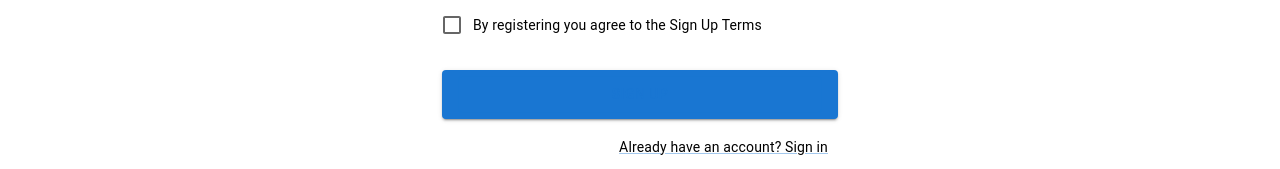
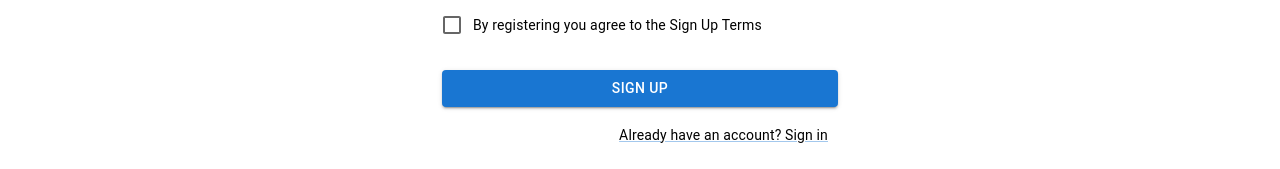
Before and after one commit to VahAvetisyan/new-repo, a React (Create React App) app: page /sign-up in a window 1280 px wide. Shown: the part 496-665 px from the top of the page. Built offline with nearby package versions, Linux system fonts and the light colour scheme; no server answers.

Commit message:
SnackBar

```diff
--- a/src/App.js
+++ b/src/App.js
@@ -21,12 +21,12 @@ import { auth } from "./firebase/firebase";
 import ProfilePage from "./routes/ProfilePage";
 import Watchlist from "./routes/Watchlist";
 import Terms from "./sign in/Terms";
+import SimpleSnackbar from "./components/SnackBar";
 
 const App = () => {
   const loggedInUser = useSelector(selectLoggedInUser);
   const dispatch = useDispatch();
 
-  console.log("app", loggedInUser);
 
   React.useEffect(() => {
     onAuthStateChanged(auth, (u) => {
@@ -36,6 +36,7 @@ const App = () => {
 
   return (
     <>
+    <SimpleSnackbar />
       <Routes>
         {loggedInUser ? (
           <Route path="/" element={<Layout isLoggedInUser={loggedInUser} />}>
--- a/src/components/Navbar.js
+++ b/src/components/Navbar.js
@@ -9,7 +9,6 @@ import LogoutIcon from "@mui/icons-material/Logout"
 const onLogOutClick = () => {
   signOut(auth)
     .then(() => {
-      console.log("good by")
     })
     .catch((error) => {
       console.log(error.message)
@@ -19,7 +18,6 @@ const onLogOutClick = () => {
 const Navbar = (props) => {
   let loggedInUser = props.isLoggedInUser
 
-  console.log("navbar", loggedInUser)
 
   return (
     <nav>
--- a/src/components/SnackBar.js
+++ b/src/components/SnackBar.js
@@ -1,8 +1,5 @@
 import * as React from "react"
-import Button from "@mui/material/Button"
 import Snackbar from "@mui/material/Snackbar"
-import IconButton from "@mui/material/IconButton"
-import CloseIcon from "@mui/icons-material/Close"
 import { useDispatch, useSelector } from "react-redux"
 import {
   selectSnackBarData,
@@ -15,18 +12,9 @@ const Alert = React.forwardRef(function Alert(props, ref) {
   return <MuiAlert elevation={6} ref={ref} variant="filled" {...props} />
 })
 
-export default function SimpleSnackbar(props) {
+export default function SimpleSnackbar() {
   const { open, message, severity } = useSelector(selectSnackBarData)
   const dispatch = useDispatch()
-  const handleClick = () => {
-    dispatch(
-      setSnackBarData({
-        open: props.open,
-        message: props.message,
-        severity: props.severity
-      })
-    )
-  }
 
   const handleClose = () => {
     dispatch(setSnackBarData({ open: false }))
@@ -34,9 +22,6 @@ export default function SimpleSnackbar(props) {
 
   return (
     <Stack spacing={2} sx={{ width: "100%" }}>
-      <Button variant="outlined" onClick={handleClick}>
-        Sign Up{" "}
-      </Button>
       <Snackbar open={open} autoHideDuration={6000} onClose={handleClose}>
         <Alert onClose={handleClose} severity={severity} sx={{ width: "100%" }}>
           {message}
--- a/src/sign in/SignUp.js
+++ b/src/sign in/SignUp.js
@@ -1,44 +1,53 @@
-import React, { useState } from "react"
-import Avatar from "@mui/material/Avatar"
-import Button from "@mui/material/Button"
-import CssBaseline from "@mui/material/CssBaseline"
-import TextField from "@mui/material/TextField"
-import FormControlLabel from "@mui/material/FormControlLabel"
-import Checkbox from "@mui/material/Checkbox"
-import Link from "@mui/material/Link"
-import Grid from "@mui/material/Grid"
-import Box from "@mui/material/Box"
-import LockOutlinedIcon from "@mui/icons-material/LockOutlined"
-import Typography from "@mui/material/Typography"
-import Container from "@mui/material/Container"
-import { createTheme, ThemeProvider } from "@mui/material/styles"
-import { createUserWithEmailAndPassword } from "firebase/auth"
-import { auth } from "../firebase/firebase"
-import { useNavigate } from "react-router-dom"
-import SimpleSnackbar from "../components/SnackBar"
-import { Snackbar } from "@mui/material"
+import React, { useState } from "react";
+import Avatar from "@mui/material/Avatar";
+import Button from "@mui/material/Button";
+import CssBaseline from "@mui/material/CssBaseline";
+import TextField from "@mui/material/TextField";
+import FormControlLabel from "@mui/material/FormControlLabel";
+import Checkbox from "@mui/material/Checkbox";
+import Link from "@mui/material/Link";
+import Grid from "@mui/material/Grid";
+import Box from "@mui/material/Box";
+import LockOutlinedIcon from "@mui/icons-material/LockOutlined";
+import Typography from "@mui/material/Typography";
+import Container from "@mui/material/Container";
+import { createTheme, ThemeProvider } from "@mui/material/styles";
+import { createUserWithEmailAndPassword } from "firebase/auth";
+import { auth } from "../firebase/firebase";
+import { useNavigate } from "react-router-dom";
+import { useDispatch } from "react-redux";
+import { setSnackBarData } from "../redux/reducers/snackBarReducer";
 
-const theme = createTheme()
+const theme = createTheme();
 
 export default function SignUp() {
-  const navigate = useNavigate()
-  const [email, setEmail] = useState("")
-  const [password, setPassword] = useState("")
+  const navigate = useNavigate();
+  const [email, setEmail] = useState("");
+  const [password, setPassword] = useState("");
+  const dispatch = useDispatch();
 
   const handleSubmit = async (event) => {
-    event.preventDefault()
+    event.preventDefault();
     try {
-      const userCred = await createUserWithEmailAndPassword(
-        auth,
-        email,
-        password
-      )
-      console.log("created and signed in", userCred)
-      navigate("/")
+      await createUserWithEmailAndPassword(auth, email, password);
+      dispatch(
+        setSnackBarData({
+          open: true,
+          message: "ACCOUNT SUCCESSFULLY CREATED",
+          severity: "success",
+        })
+      );
+      navigate("/");
     } catch (error) {
-      console.log(error.message)
+      dispatch(
+        setSnackBarData({
+          open: true,
+          message: `${(error.message).slice(10)}`,
+          severity: "error",
+        })
+      );
     }
-  }
+  };
 
   return (
     <ThemeProvider theme={theme}>
@@ -49,7 +58,7 @@ export default function SignUp() {
             marginTop: 8,
             display: "flex",
             flexDirection: "column",
-            alignItems: "center"
+            alignItems: "center",
           }}
         >
           <Avatar sx={{ m: 1, bgcolor: "secondary.main" }}>
@@ -130,11 +139,7 @@ export default function SignUp() {
               variant="contained"
               sx={{ mt: 3, mb: 2 }}
             >
-              <SimpleSnackbar
-                open={true}
-                message={"account created"}
-                severity={"success"}
-              />
+              Sign Up
             </Button>
             <Grid container justifyContent="flex-end">
               <Grid item>
@@ -147,5 +152,5 @@ export default function SignUp() {
         </Box>
       </Container>
     </ThemeProvider>
-  )
+  );
 }
```
